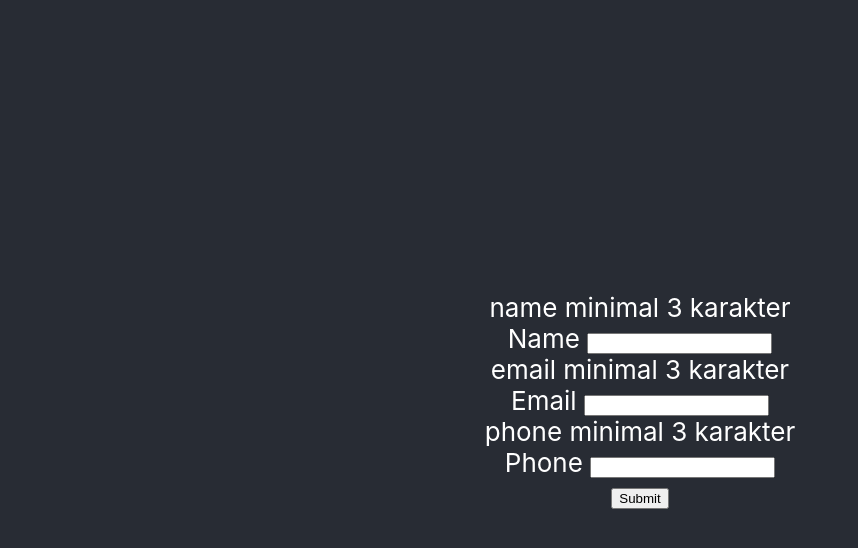
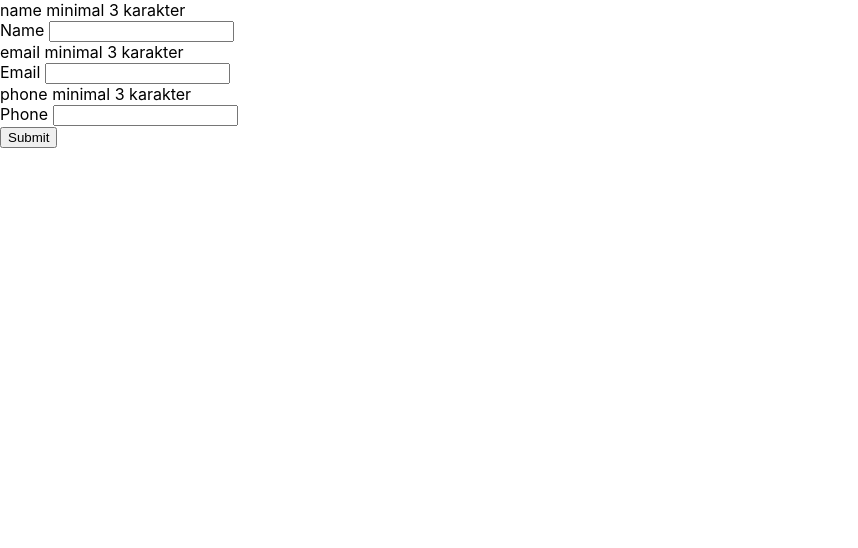
Before and after one commit to zulkiflijufri/react-basic, a React (Create React App) app: page / in a window 1280 px wide. Shown: the top 548 px of the page, without its empty margins (0-858 px from the left). Built offline with nearby package versions, Linux system fonts and the light colour scheme.

Commit message:
beautiful layout

```diff
--- a/src/App.css
+++ b/src/App.css
@@ -1,38 +1,61 @@
 .App {
-    text-align: center;
+    margin: 0;
 }
 
-.App-logo {
-    height: 40vmin;
-    pointer-events: none;
+.App ul.menu {
+    list-style: none;
+    padding: 5px 5px 5px 15px;
+    margin: 0;
+    position: relative;
+    background-color: #efefef;
+    border-bottom: 2px solid #aaa;
 }
 
-@media (prefers-reduced-motion: no-preference) {
-    .App-logo {
-        animation: App-logo-spin infinite 20s linear;
-    }
+.App ul.menu li {
+    display: inline-block;
+    margin: 15px 5px 0 0;
 }
 
-.App-header {
-    background-color: #282c34;
-    min-height: 100vh;
-    display: flex;
-    flex-direction: column;
-    align-items: center;
-    justify-content: center;
-    font-size: calc(10px + 2vmin);
-    color: white;
+.App ul.menu li a {
+    text-decoration: none;
+    color: #ccc;
+    border: 2px solid #aaa;
+    border-radius: 5px 5px 0 0;
+    padding: 5px;
+    background-color: white;
 }
 
-.App-link {
-    color: #61dafb;
+.App ul.menu li a:hover {
+    background-color: lightyellow;
 }
 
-@keyframes App-logo-spin {
-    from {
-        transform: rotate(0deg);
-    }
-    to {
-        transform: rotate(360deg);
-    }
+.App ul.menu li a.active {
+    text-decoration: none;
+    color: #666;
+    border-bottom: 2px solid #fff;
 }
+
+.App .main {
+    padding: 15px;
+}
+
+.App .main h2 {
+    color: #666;
+}
+
+.App .main button {
+    padding: 5px;
+    border-radius: 5px;
+    border: 2px solid #aaa;
+}
+
+.App .main button:hover {
+    background-color: whitesmoke;
+    cursor: pointer;
+}
+
+.App ul.menu li a.active {
+    text-decoration: none;
+    color: #666;
+    border-bottom: 2px solid #fff;
+}
```
